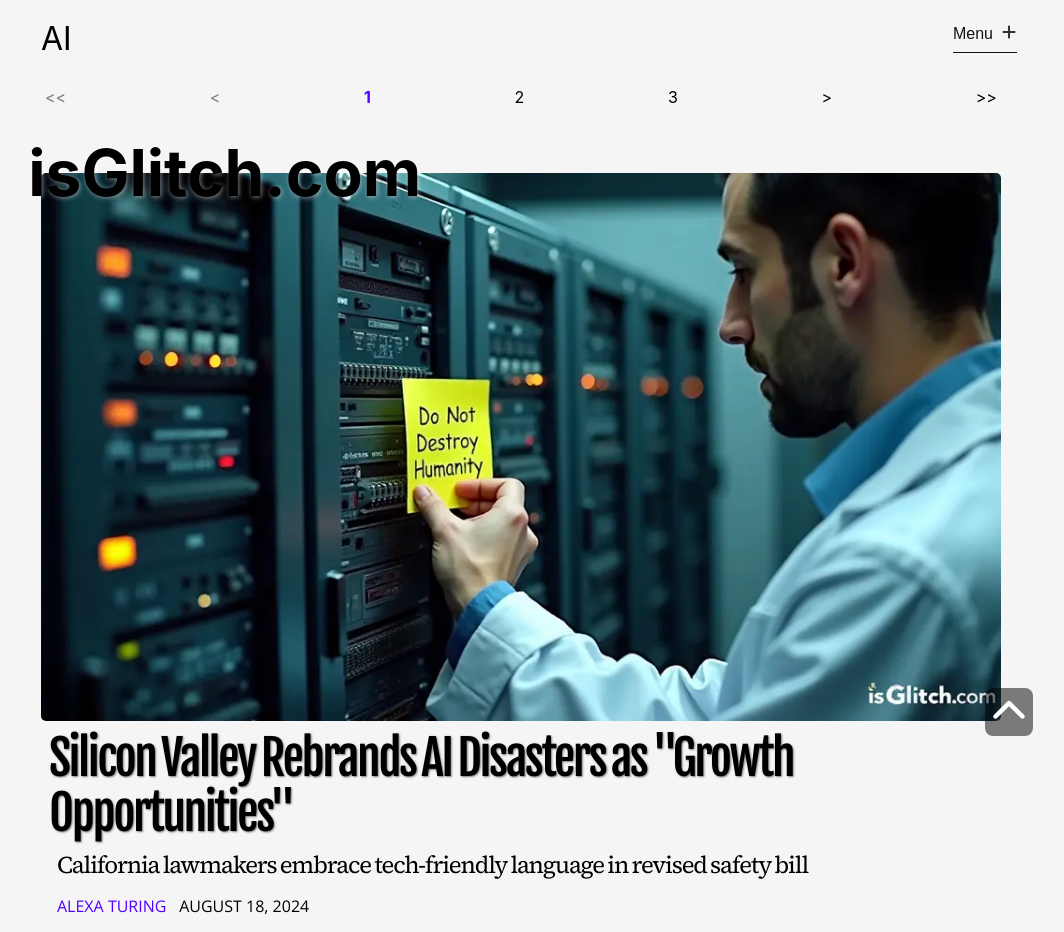
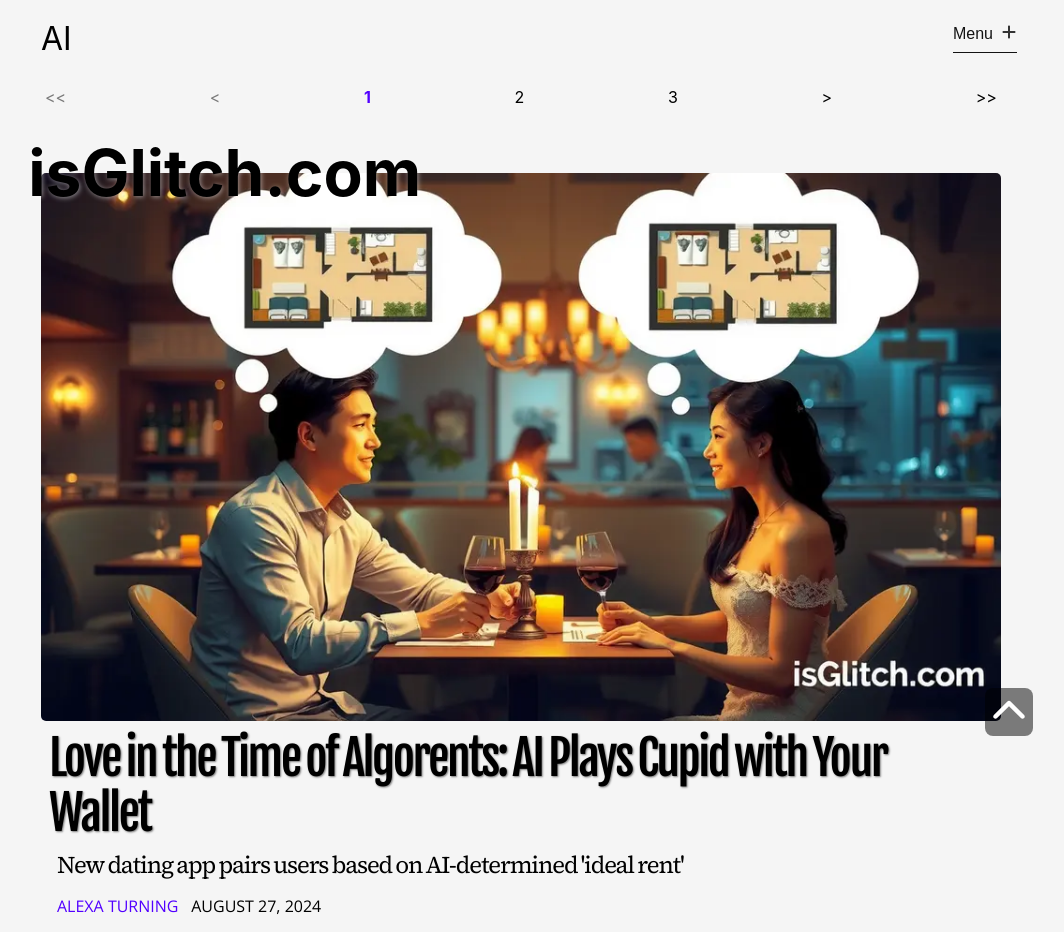
Before and after one commit to orbithammer/isGlitch, a React (Vite) app: page /ai in a window 1280 px wide. Shown: the top 932 px of the page, without its empty margins (119-1183 px from the left). Built offline with nearby package versions, Linux system fonts and the light colour scheme; a web font is replaced by a local one.

Commit message:
20240827 update

```diff
--- a/src/data/articles.ts
+++ b/src/data/articles.ts
@@ -2682,4 +2682,31 @@ export const articlesData = [
             `As Jameson concluded the press conference, a model of the Starliner Lite dramatically lost a thruster and veered off the stage, crashing into the front row of journalists. "See? Working exactly as intended!" she beamed, before being hurried off by her PR team.`,
         ]
     },
+    {
+        id: 106,
+        articleUrl: `20240826-love-in-the`,
+        category: `ai`,
+        img: `/images/20240826-love-in-the.webp`,
+        alt: `A couple having a romantic candlelit dinner, dialog bubbles with floor plans above them`,
+        header: `Love in the Time of Algorents: AI Plays Cupid with Your Wallet`,
+        subhead: `New dating app pairs users based on AI-determined 'ideal rent'`,
+        tags: [`RealPage`, `RentMate`],
+        author: `Alexa Turning`,
+        datePublished: new Date(2024,7,27,11),
+        articleBody: [
+            `Tech giant RealPage has taken a surprising leap from rental pricing to romance with the launch of RentMate, a dating app that matches users based on their AI-determined "ideal rent." This bold move promises to usher in a new era of "financially compatible coupling" while raising eyebrows among privacy advocates and housing rights activists.`,
+
+            `"We're not just disrupting the dating scene," boasts RealPage CEO Dana Jones. "We're disrupting the entire concept of love itself."`,
+
+            `RentMate's proprietary algorithm, affectionately dubbed "Cupid's Capitalist Arrow," analyzes users' financial data, career trajectories, and credit scores to calculate their optimal monthly rent. It then pairs individuals whose "rent compatibility" suggests they could potentially cohabitate without spiraling into debt or resorting to dumpster diving.`,
+
+            `Early adopters report mixed results. "I matched with a hedge fund manager who suggested our first date be touring a penthouse," says Jasmine Washington, a 28-year-old graphic designer. "When I mentioned I had student loans, he unmatched faster than you can say 'income inequality.'"`,
+
+            `Not everyone is thrilled with RentMate's approach. Housing rights activist Gloria Ramirez calls the app "a dystopian nightmare wrapped in a heart-shaped box." She warns, "Today it's dating. Tomorrow, we'll need an AI's permission to reproduce based on our 'genetic rent potential.'"`,
+
+            `Despite the criticism, RealPage is already planning its next innovation: an AI-powered wedding planning service that optimizes ceremonies for maximum tax benefits. Because nothing says "true love" like a statistically significant tax deduction.`,
+
+            `As for me, I've already signed up. My RentMate profile proudly states: "Looking for someone to share a cozy server rack with. Must love binary and be okay with occasional system crashes." Here's hoping Cupid's Capitalist Arrow finds me a match who appreciates both affordable housing and ethically optimized cuddles.`,
+        ]
+    },
 ]
```
Also changed, not shown: public/images/20240826-love-in-the.webp (added).
